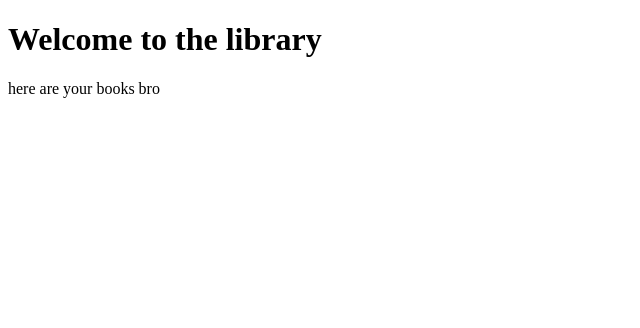
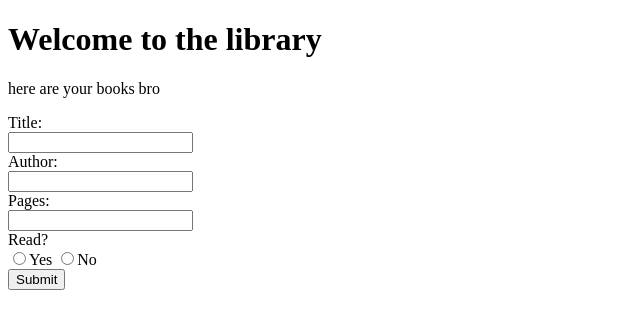
Before and after one commit to jaredw4332/library, a plain HTML site: page index.html in a window 1280 px wide. Shown: the whole page, without its empty margins (0-640 px from the left). Drawn offline with Linux system fonts and the light colour scheme.

Commit message:
Build form and link stylesheet

```diff
--- a/index.html
+++ b/index.html
@@ -5,10 +5,31 @@
     <meta http-equiv="X-UA-Compatible" content="IE=edge">
     <meta name="viewport" content="width=device-width, initial-scale=1.0">
     <title>Library</title>
-    <script src="script.js"></script>
+    <link rel="stylesheet" href="style.css">
+    <script src="script.js" defer></script>
 </head>
 <body>
     <h1>Welcome to the library</h1>
     <p>here are your books bro</p>
+
+    <form id="bookInput">
+        <label for="title">Title:</label><br>
+        <input type="text" name="title" id="title" required><br>
+
+        <label for="author">Author:</label><br>
+        <input type="text" name="author" id="author" required><br>
+
+        <label for="pages">Pages:</label><br>
+        <input type="number" name="pages" id="pages" required><br>
+
+        <label for="read">Read?</label><br>
+        <input type="radio" name="read" id="yes" value="Yes">Yes
+        <input type="radio" name="read" id="no" value="No">No <br>
+        <!--- read, reading, not read? --->
+
+        <button type="button" id="submitBook" onclick="addBookToLibrary()">Submit</button>
+    </form>
+
+    <div id="libraryDisplay"></div>
 </body>
 </html>
```
